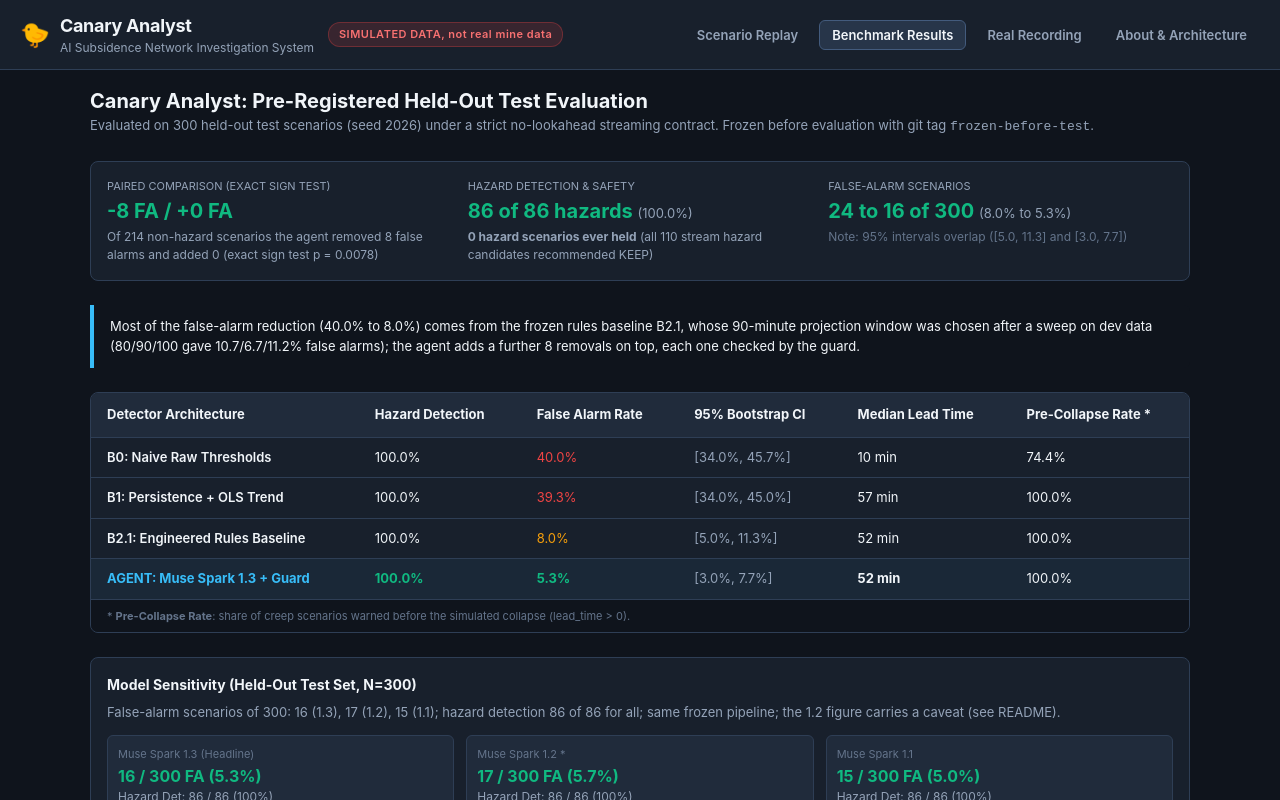
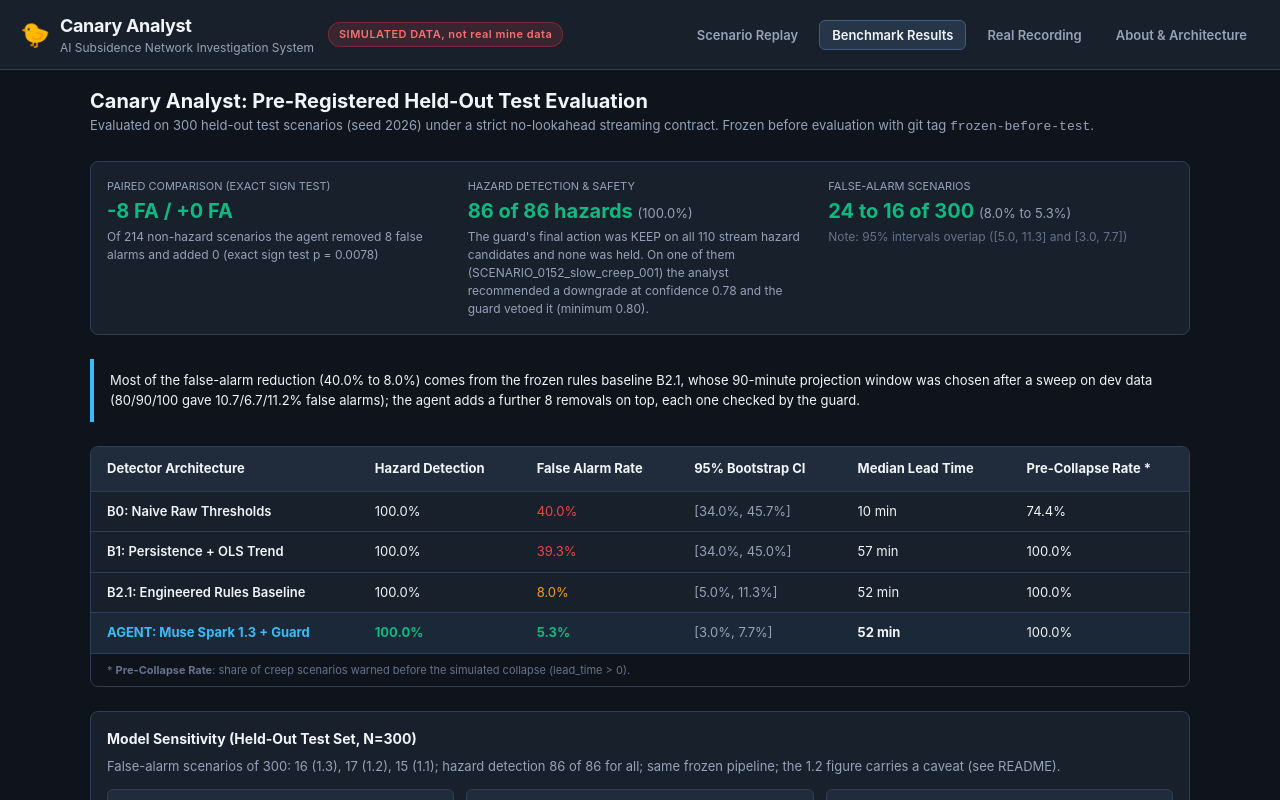
Before and after one commit to itskavyansh/Canary-Analyst, a React (Vite) app in the folder web/: page / in a window 1280 px wide. Both pictures are taken after a click on the button "Benchmark Results". Shown: the top 800 px of the page. Built offline with nearby package versions, Linux system fonts and the light colour scheme.

Commit message:
docs(results): correct hazard candidate keep claim and publish verified guard veto breakdown

```diff
--- a/web/src/App.jsx
+++ b/web/src/App.jsx
@@ -1011,7 +1011,7 @@ function ResultsTab({ summaryData }) {
             86 of 86 hazards <span style={{ fontSize: '13px', color: 'var(--text-muted)', fontWeight: '400' }}>(100.0%)</span>
           </div>
           <div style={{ fontSize: '12px', color: 'var(--text-muted)', marginTop: '2px' }}>
-            <strong>0 hazard scenarios ever held</strong> (all 110 stream hazard candidates recommended KEEP)
+            The guard's final action was KEEP on all 110 stream hazard candidates and none was held. On one of them (SCENARIO_0152_slow_creep_001) the analyst recommended a downgrade at confidence 0.78 and the guard vetoed it (minimum 0.80).
           </div>
         </div>
 
@@ -1152,7 +1152,7 @@ function ResultsTab({ summaryData }) {
           </button>
         </div>
         <p style={{ fontSize: '12px', color: 'var(--text-muted)', marginTop: '6px', marginBottom: showBreakdown ? '12px' : 0 }}>
-          These breakdowns were computed after the test run and played no part in any design choice. 8 approved downgrades created 8 REVIEW holds, all cleared, none on a hazard scenario.
+          These breakdowns were computed after the test run and played no part in any design choice. Of 133 candidates the analyst recommended 20 downgrades: 8 approved by the guard (8 REVIEW holds, all cleared, none on a hazard) and 12 vetoed. Of the 12 vetoes, 10 were sensor-fault downgrades where the guard found no hardware flag, constant readings or rail values to confirm the fault, 1 was an environmental-tilt downgrade with common-mode movement on fewer than 3 nodes, and 1 was a downgrade on a real hazard at confidence 0.78 (minimum 0.80).
         </p>
 
         {showBreakdown && (
```
Also changed, not shown: 3 other files (tests, documents, lock files or other folders).
